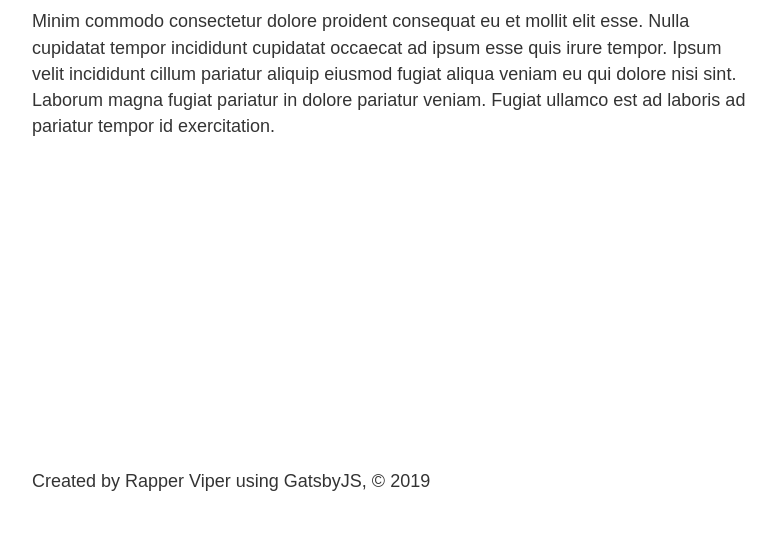
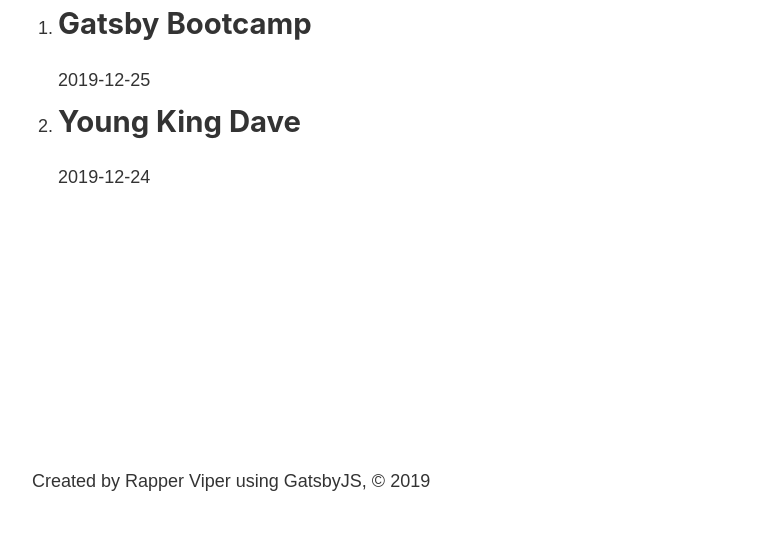
Before and after one commit to frescocodes/gatsby-study, a Gatsby site: page /blog in a window 1280 px wide. Shown: the part 262-800 px from the top of the page, without its empty margins (251-1027 px from the left). Built offline with nearby package versions, Linux system fonts and the light colour scheme; Gatsby itself is replaced by a stand-in of ours.

Commit message:
feat: display blog posts data
-map over data to display title and date
-querying local md files for data

```diff
--- a/src/pages/blog.js
+++ b/src/pages/blog.js
@@ -1,20 +1,39 @@
 import React from "react"
 import Layout from "../components/Layout"
 
+import { graphql, useStaticQuery } from "gatsby"
+
 const BlogPage = () => {
+  const data = useStaticQuery(graphql`
+    query {
+      allMarkdownRemark {
+        edges {
+          node {
+            frontmatter {
+              date
+              title
+            }
+            excerpt
+            html
+          }
+        }
+      }
+    }
+  `)
+
   return (
     <Layout>
-      <div>
-        <h1>Title</h1>
-        <p>
-          Minim commodo consectetur dolore proident consequat eu et mollit elit
-          esse. Nulla cupidatat tempor incididunt cupidatat occaecat ad ipsum
-          esse quis irure tempor. Ipsum velit incididunt cillum pariatur aliquip
-          eiusmod fugiat aliqua veniam eu qui dolore nisi sint. Laborum magna
-          fugiat pariatur in dolore pariatur veniam. Fugiat ullamco est ad
-          laboris ad pariatur tempor id exercitation.
-        </p>
-      </div>
+      <h1>Blog</h1>
+      <ol>
+        {data.allMarkdownRemark.edges.map(edge => {
+          return (
+            <li>
+              <h2>{edge.node.frontmatter.title}</h2>
+              <p>{edge.node.frontmatter.date}</p>
+            </li>
+          )
+        })}
+      </ol>
     </Layout>
   )
 }
--- a/src/posts/gatsby.md
+++ b/src/posts/gatsby.md
@@ -7,6 +7,10 @@
 
 Non incididunt veniam do dolor amet ut. Eu aliquip sint tempor consectetur amet eu sint. Excepteur aliqua sint excepteur quis occaecat dolore do anim minim esse dolor. Fugiat commodo exercitation sit laborum commodo deserunt aute velit dolor do nostrud voluptate occaecat quis.
 
+1. Non incididunt veniam
+2. Cupidatat officia
+3. Officia commodo aliqua
+
 Cupidatat officia dolor ea culpa commodo do velit et culpa est ullamco ullamco quis labore. Amet labore ut non consectetur officia. Duis ad nulla sunt proident. Id amet in minim in ullamco laborum do. Aliquip laborum nisi dolor laboris amet et ipsum qui adipisicing.
 
 Officia commodo aliqua aliqua do veniam duis esse mollit qui ullamco veniam veniam ullamco. Laborum laborum consequat irure amet tempor labore deserunt labore ea non qui dolor. Et laborum excepteur aliqua in nisi qui anim cupidatat. Esse velit in do qui sunt aliqua nulla cillum. Enim ipsum irure officia consequat. Voluptate laboris ea labore minim reprehenderit ex non do.
```
